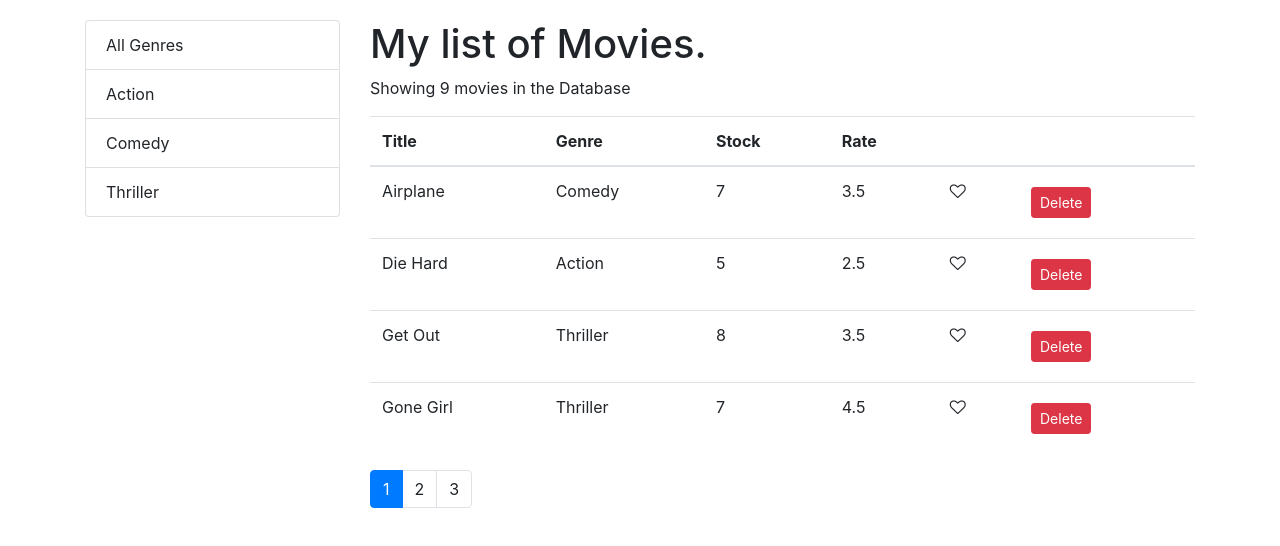
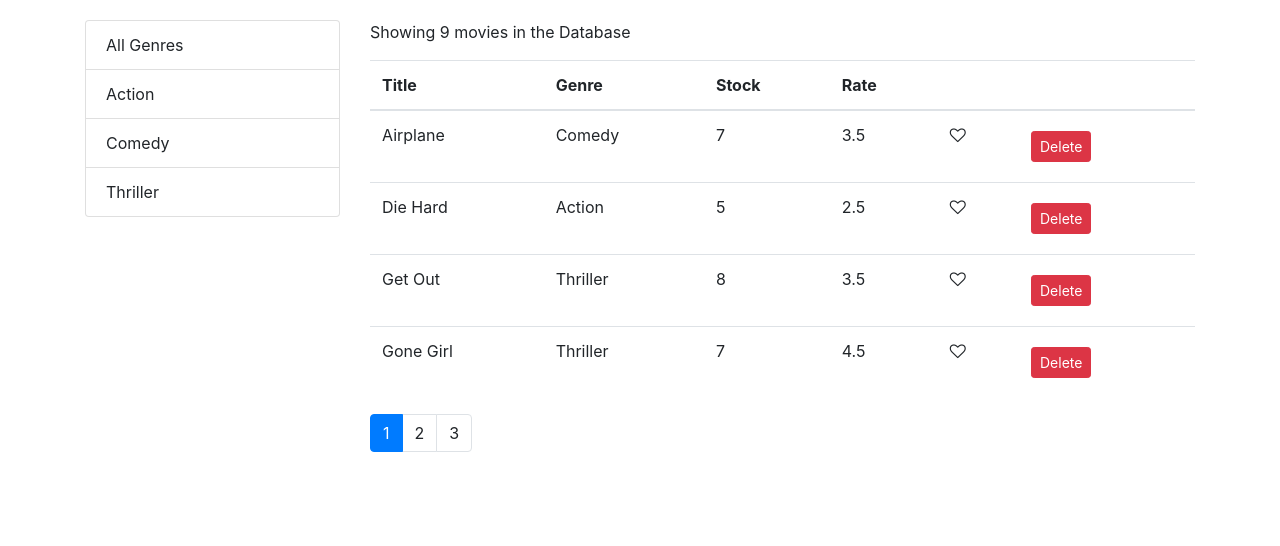
Before and after one commit to faustologic/vidly-app, a React (Create React App) app: page /movies in a window 1280 px wide. Shown: the top 546 px of the page. Built offline with nearby package versions, Linux system fonts and the light colour scheme.

Commit message:
TableHeader Component
We created a new common component using class component.

```diff
--- /dev/null
+++ b/src/components/common/tableHeader.jsx
@@ -0,0 +1,42 @@
+import React, { Component } from "react";
+
+// Interface Props
+// column: array
+// sortColumn: object
+// onSort: function
+
+class TableHeader extends Component {
+  raiseSort = (path) => {
+    // ascending and descending function for sorting data
+    const sortColumn = { ...this.props.sortColumn };
+    if (sortColumn.path === path)
+      sortColumn.order = sortColumn.order === "asc" ? "desc" : "asc";
+    else {
+      sortColumn.path = path;
+      sortColumn.order = "asc";
+    }
+    this.props.onSort(sortColumn);
+  };
+
+  render() {
+    const { column } = this.props;
+    return (
+      <thead>
+        <tr>
+          {column.map((column) => (
+            <th
+              // Column array object is on the MoviesTables component.
+              key={column.path || column.key}
+              onClick={() => this.raiseSort(column.path)}
+              style={{ cursor: "pointer" }}
+            >
+              {column.label}
+            </th>
+          ))}
+        </tr>
+      </thead>
+    );
+  }
+}
+
+export default TableHeader;
--- a/src/components/movies.jsx
+++ b/src/components/movies.jsx
@@ -44,15 +44,7 @@ class Movies extends Component {
     this.setState({ currentPage: page });
   };
 
-  handleSort = (path) => {
-    // ascending and descending function for sorting data
-    const sortColumn = { ...this.state.sortColumn };
-    if (sortColumn.path === path)
-      sortColumn.order = sortColumn.order === "asc" ? "desc" : "asc";
-    else {
-      sortColumn.path = path;
-      sortColumn.order = "asc";
-    }
+  handleSort = (sortColumn) => {
     this.setState({ sortColumn });
   };
 
@@ -87,10 +79,10 @@ class Movies extends Component {
           />
         </div>
         <div className="col">
-          <h1>My list of Movies.</h1>
           <p>Showing {filtered.length} movies in the Database</p>
           <MoviesTable
             movies={movies}
+            raiseSort={this.props.sortColumn}
             onDelete={this.handleDelete}
             onLike={this.handleLike}
             onSort={this.handleSort}
--- a/src/components/moviesTable.jsx
+++ b/src/components/moviesTable.jsx
@@ -1,21 +1,26 @@
-import React from "react";
+import React, { Component } from "react";
+import TableHeader from "./common/tableHeader";
 import Like from "./common/like";
 
-const MoviesTable = (props) => {
-  const { movies, onDelete, onLike, onSort } = props;
+class MoviesTable extends Component {
+  column = [
+    { path: "title", label: "Title" },
+    { path: "genre.name", label: "Genre" },
+    { path: "numberInStock", label: "Stock" },
+    { path: "dailyRentalRate", label: "Rate" },
+    { key: "like" },
+    { key: "delete" },
+  ];
+  render() {
+    const { movies, onDelete, onLike, sortColumn, onSort } = this.props;
 
     return (
       <table className="table">
-      <thead>
-        <tr>
-          <th onClick={() => onSort("title")}>Title</th>
-          <th onClick={() => onSort("genre.name")}>Genre</th>
-          <th onClick={() => onSort("numberInStock")}>Stock</th>
-          <th onClick={() => onSort("dailyRentalRate")}>Rate</th>
-          <th />
-          <th />
-        </tr>
-      </thead>
+        <TableHeader
+          column={this.column}
+          sortColumn={sortColumn}
+          onSort={onSort}
+        />
         <tbody>
           {movies.map((movie) => (
             <tr key={movie._id}>
@@ -39,6 +44,7 @@ const MoviesTable = (props) => {
         </tbody>
       </table>
     );
-};
+  }
+}
 
 export default MoviesTable;
```
Lines whose indentation alone changed are shown as unchanged.
